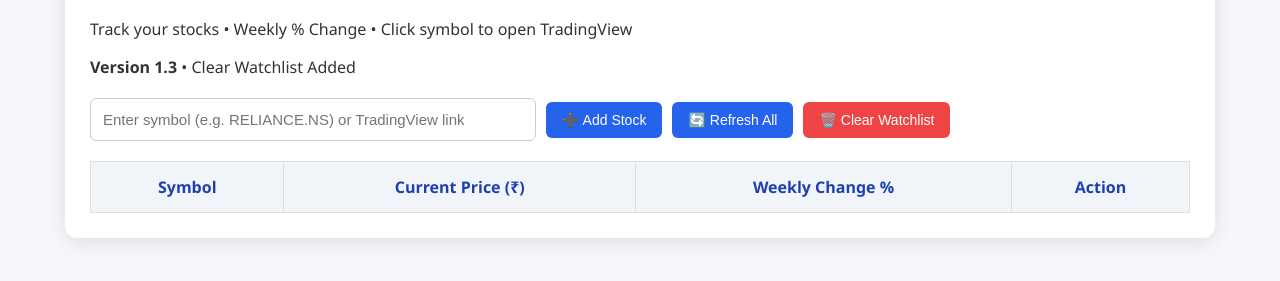
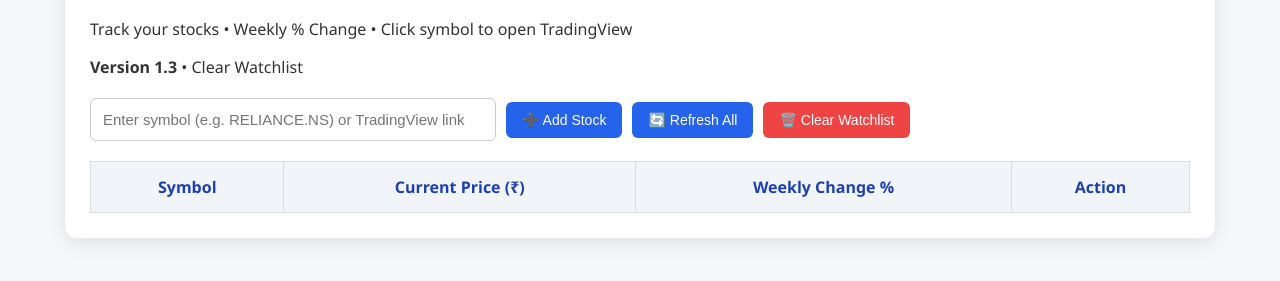
Before and after one commit to anany180/weekly-stock-tracker, a plain HTML site: page index.html in a window 1280 px wide. Shown: the part 91-372 px from the top of the page. Drawn offline with Linux system fonts and the light colour scheme.

Commit message:
Update index.html
clear button feature updated

```diff
--- a/index.html
+++ b/index.html
@@ -10,10 +10,10 @@
   <div class="container">
     <h1>📈 Weekly Stock Tracker (NSE)</h1>
     <p>Track your stocks • Weekly % Change • Click symbol to open TradingView</p>
-    <p><strong>Version 1.3</strong> • Clear Watchlist Added</p>
+    <p><strong>Version 1.3</strong> • Clear Watchlist</p>
 
     <div class="controls">
-      <input type="text" id="addInput" placeholder="Enter symbol (e.g. RELIANCE.NS) or TradingView link" style="width: 420px; padding: 12px;">
+      <input type="text" id="addInput" placeholder="Enter symbol (e.g. RELIANCE.NS) or TradingView link" style="width: 380px; padding: 12px;">
       <button onclick="addStockFromInput()">➕ Add Stock</button>
       <button onclick="refreshAllData()">🔄 Refresh All</button>
       <button onclick="clearWatchlist()" class="clear-btn">🗑️ Clear Watchlist</button>
```
